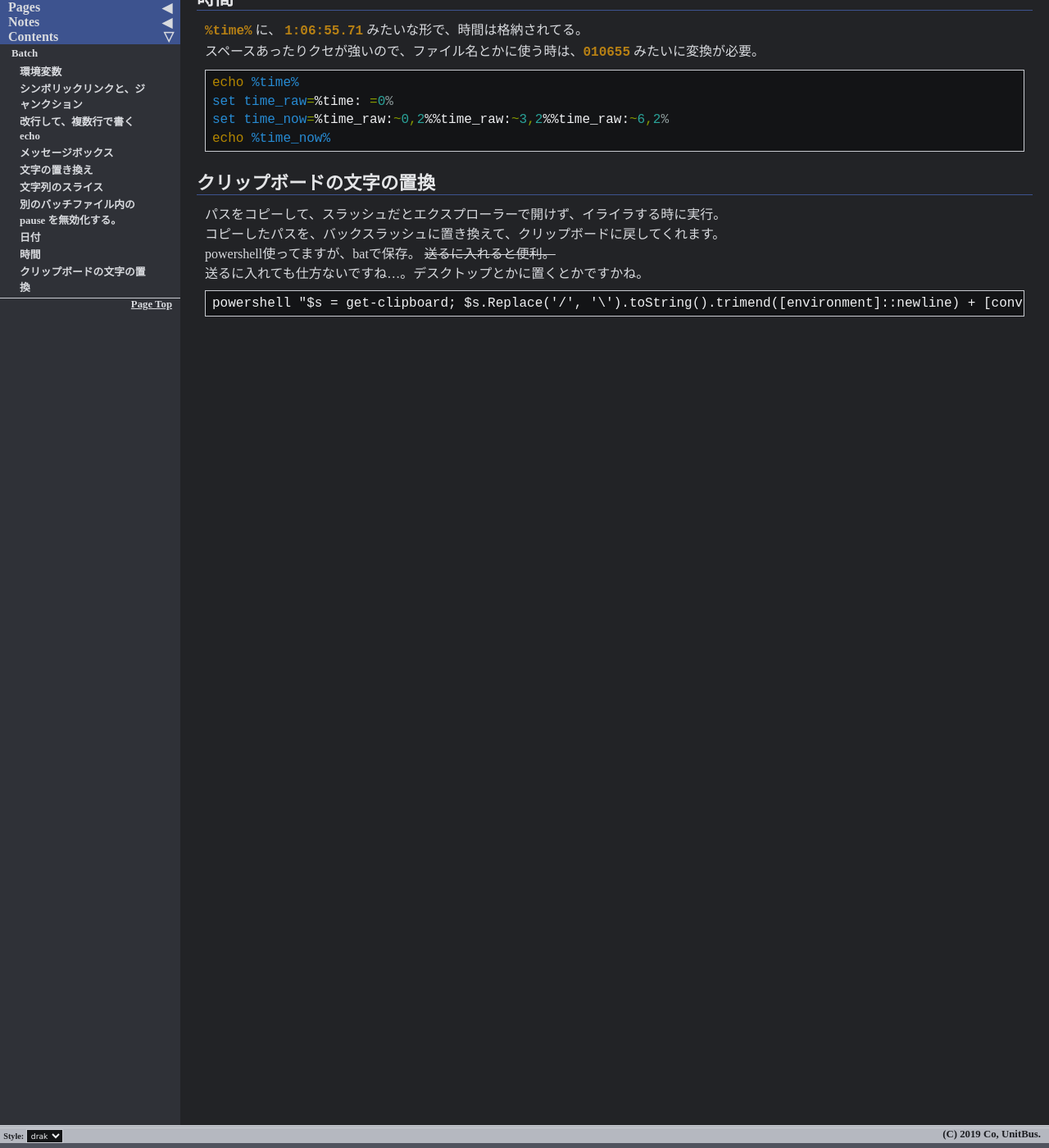
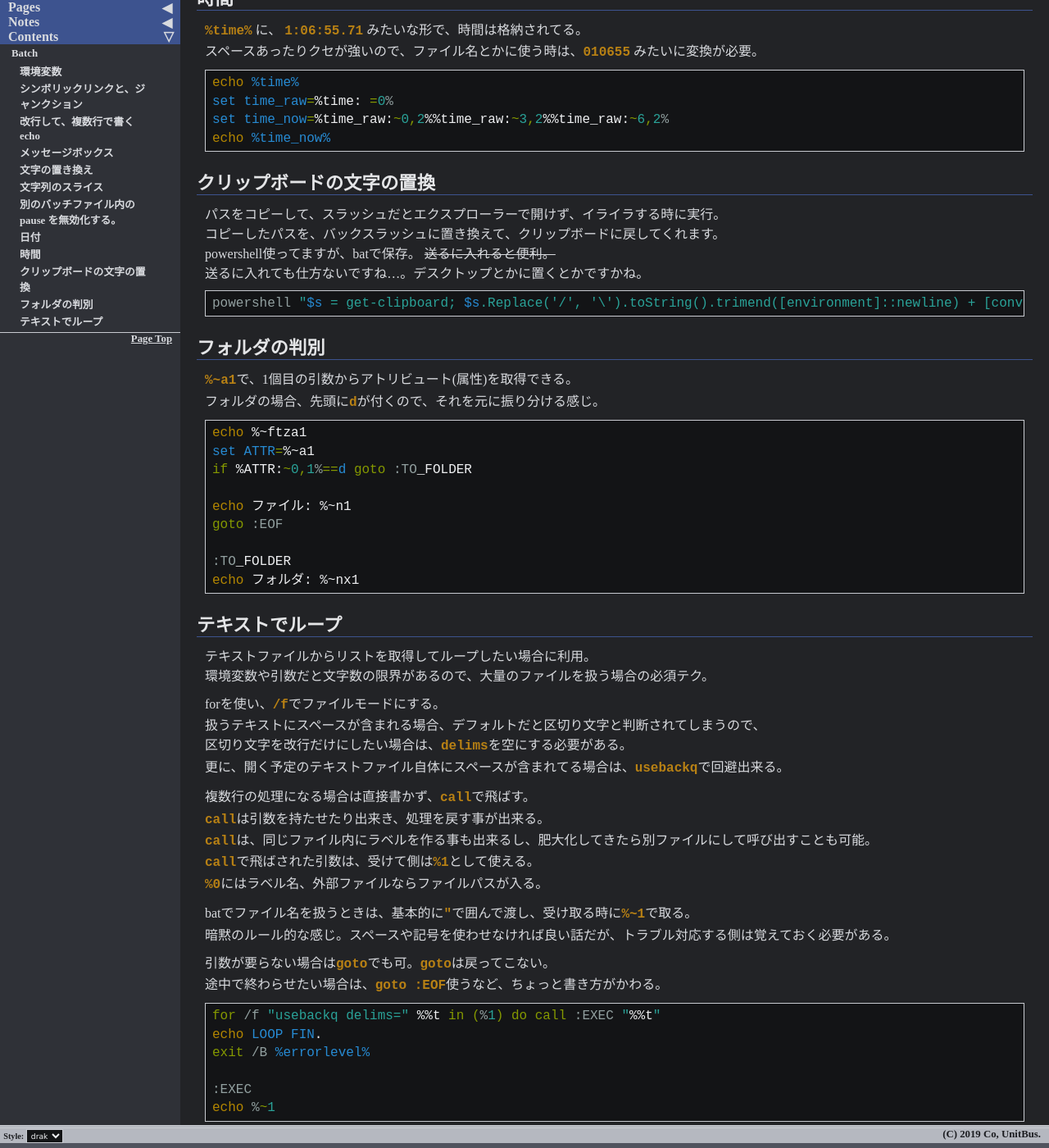
Before and after one commit to unitbus/unitbus.github.io, a Jekyll site: the page built from pages/notes/windows/batch.md, in a window 1280 px wide and 1400 px high, scrolled down 2445 px. Shown: the whole window at 82% size. Built offline with Jekyll 4.4.1, drawn with Linux system fonts in a browser that asks for light colours.

Commit message:
Update batch.md

````diff
--- a/pages/notes/windows/batch.md
+++ b/pages/notes/windows/batch.md
@@ -157,6 +157,54 @@ echo %time_now%
 powershell使ってますが、batで保存。 ~~送るに入れると便利。~~
 送るに入れても仕方ないですね…。デスクトップとかに置くとかですかね。
 
-```
+```powershell
 powershell "$s = get-clipboard; $s.Replace('/', '\').toString().trimend([environment]::newline) + [convert]::tochar(0) | clip"
 ```
+
+## フォルダの判別
+
+`%~a1`で、1個目の引数からアトリビュート(属性)を取得できる。
+フォルダの場合、先頭に`d`が付くので、それを元に振り分ける感じ。
+
+```bat
+echo %~ftza1
+set ATTR=%~a1
+if %ATTR:~0,1%==d goto :TO_FOLDER
+
+echo ファイル: %~n1
+goto :EOF
+
+:TO_FOLDER
+echo フォルダ: %~nx1
+```
+
+## テキストでループ
+
+テキストファイルからリストを取得してループしたい場合に利用。
+環境変数や引数だと文字数の限界があるので、大量のファイルを扱う場合の必須テク。
+
+forを使い、`/f`でファイルモードにする。
+扱うテキストにスペースが含まれる場合、デフォルトだと区切り文字と判断されてしまうので、
+区切り文字を改行だけにしたい場合は、`delims`を空にする必要がある。
+更に、開く予定のテキストファイル自体にスペースが含まれてる場合は、`usebackq`で回避出来る。
+
+複数行の処理になる場合は直接書かず、`call`で飛ばす。
+`call`は引数を持たせたり出来き、処理を戻す事が出来る。
+`call`は、同じファイル内にラベルを作る事も出来るし、肥大化してきたら別ファイルにして呼び出すことも可能。
+`call`で飛ばされた引数は、受けて側は`%1`として使える。
+`%0`にはラベル名、外部ファイルならファイルパスが入る。
+
+batでファイル名を扱うときは、基本的に`"`で囲んで渡し、受け取る時に`%~1`で取る。
+暗黙のルール的な感じ。スペースや記号を使わせなければ良い話だが、トラブル対応する側は覚えておく必要がある。
+
+引数が要らない場合は`goto`でも可。`goto`は戻ってこない。
+途中で終わらせたい場合は、`goto :EOF`使うなど、ちょっと書き方がかわる。
+
+```bat
+for /f "usebackq delims=" %%t in (%1) do call :EXEC "%%t"
+echo LOOP FIN.
+exit /B %errorlevel%
+
+:EXEC
+echo %~1
+```
````
